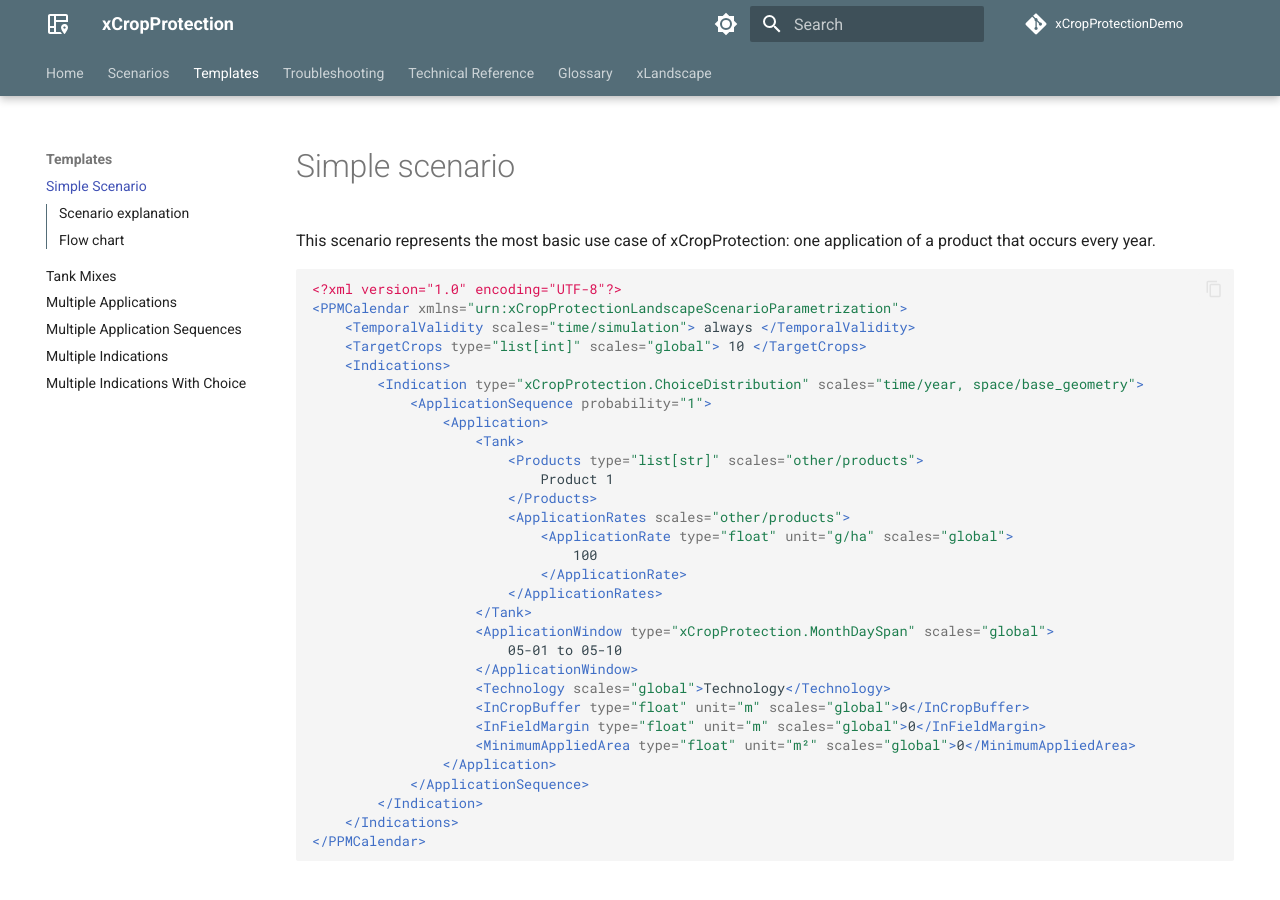
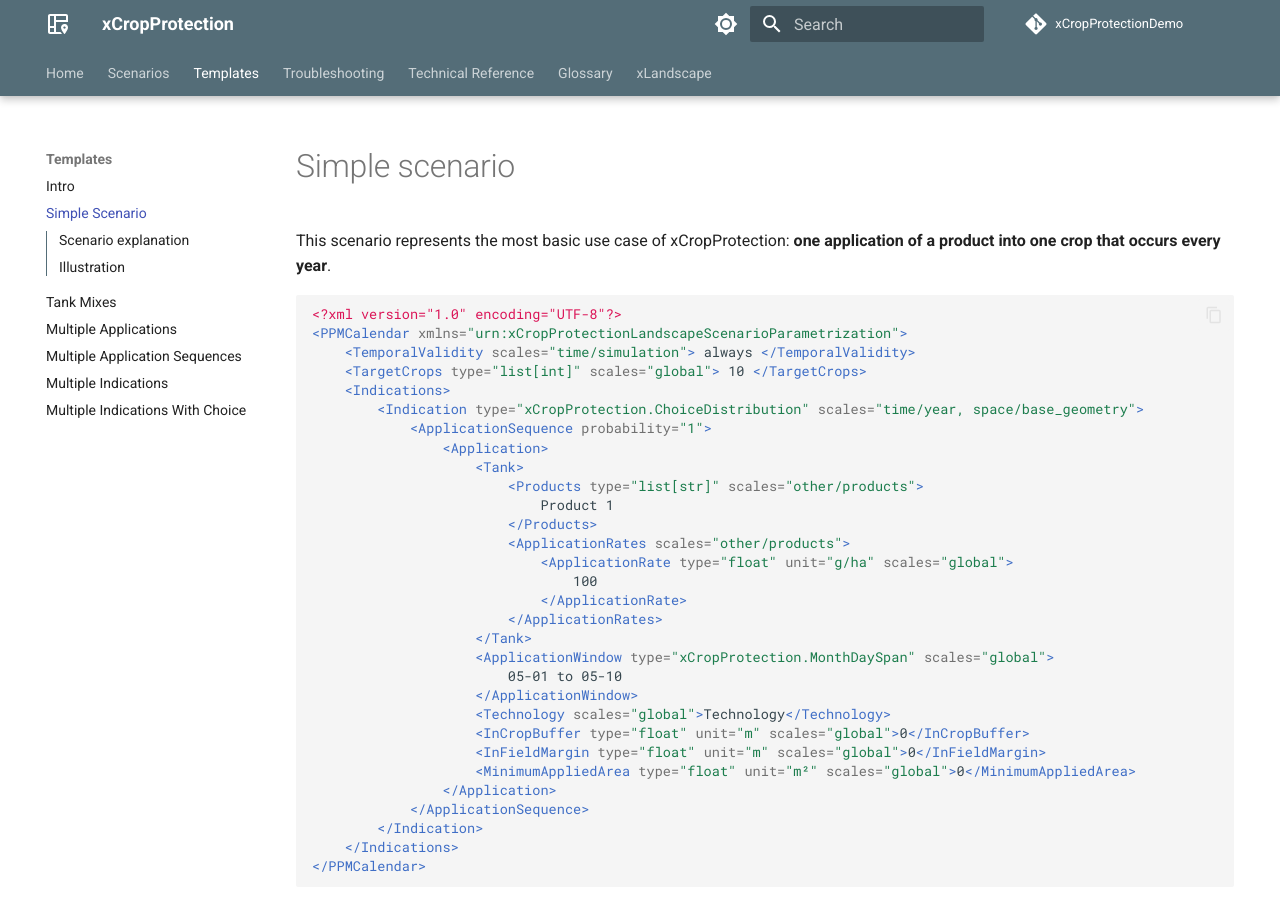
Before and after one commit to xlandscape/xCropProtectionDemoDoc, an MkDocs documentation site: the page built from docs/scenarios/simple-scenario.md, in a window 1280 px wide and 900 px high. Built offline with MkDocs 1.6.1 and Material for MkDocs 9.7.7, drawn with Linux system fonts in a browser that asks for light colours; comment, search, counter and statistics services are not loaded; some of the changed text lies outside the part shown.

Commit message:
start working on 'Templates'

````diff
--- a/docs/scenarios/simple-scenario.md
+++ b/docs/scenarios/simple-scenario.md
@@ -1,6 +1,6 @@
 # Simple scenario
 
-This scenario represents the most basic use case of xCropProtection: one application of a product that occurs every year.
+This scenario represents the most basic use case of xCropProtection: **one application of a product into one crop that occurs every year**.
 
 ``` xml
 <?xml version="1.0" encoding="UTF-8"?>
@@ -90,6 +90,7 @@ An application will occur if the field's area is greater than or equal to 0 m²:
 <MinimumAppliedArea type="float" unit="m²" scales="global">0</MinimumAppliedArea>
 ```
 
-## Flow chart
+## Illustration
+See also ['Indications'](../reference/glossary.md#indication) for the full picture of xCP entities and their relationship.
 
 ![flow chart](../img/simple-scenario.PNG)
--- a/mkdocs.yml
+++ b/mkdocs.yml
@@ -49,6 +49,7 @@ nav:
   - Home: 'index.md'
   - Scenarios: 'create-scenario.md'
   - Templates:
+    - Intro: 'scenarios/templates-intro.md'
     - Simple Scenario: 'scenarios/simple-scenario.md'
     - Tank Mixes: 'scenarios/tank-mixes.md'
     - Multiple Applications: 'scenarios/multiple-applications.md'
````
Also changed, not shown: docs/scenarios/templates-intro.md (added, +2 -0 lines).
